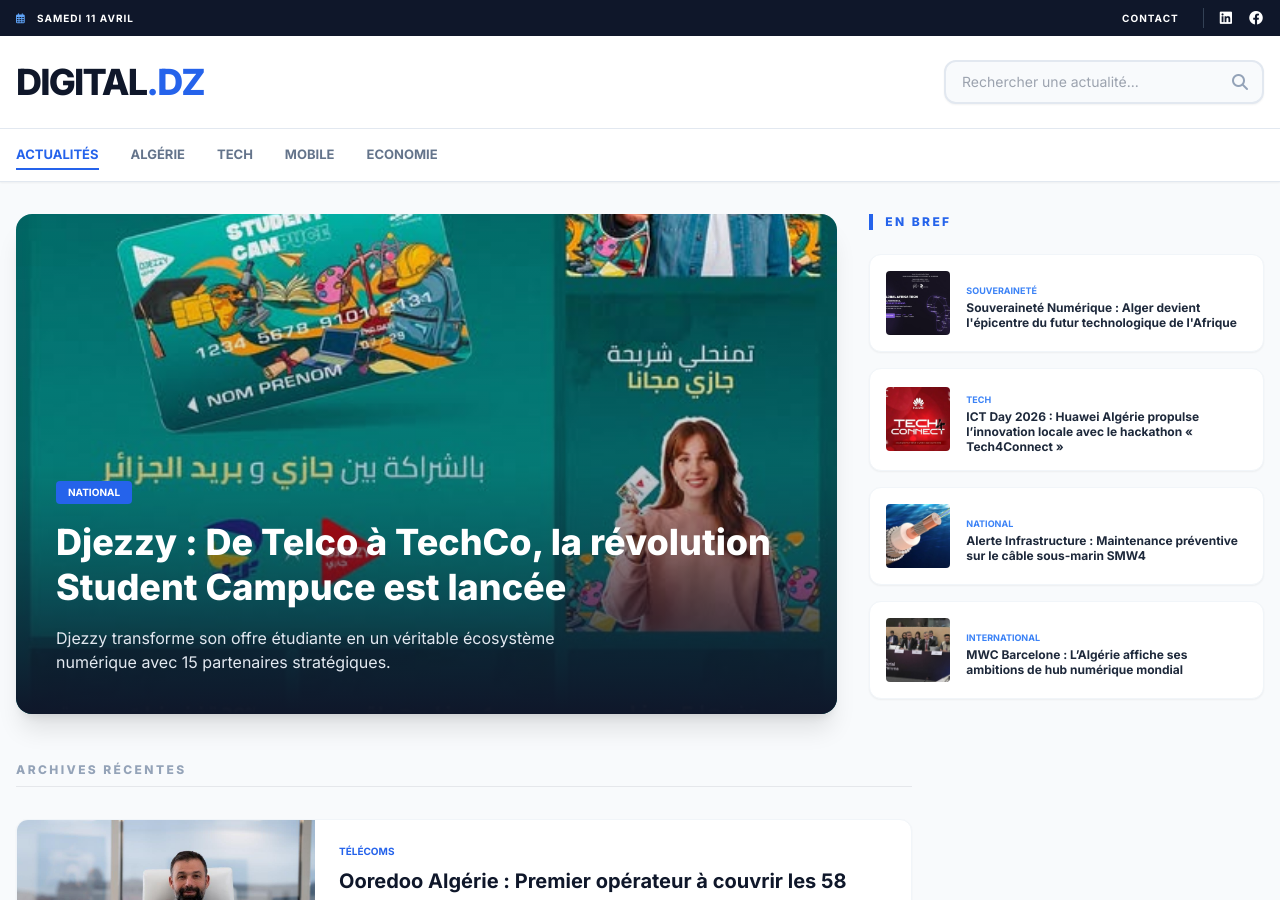
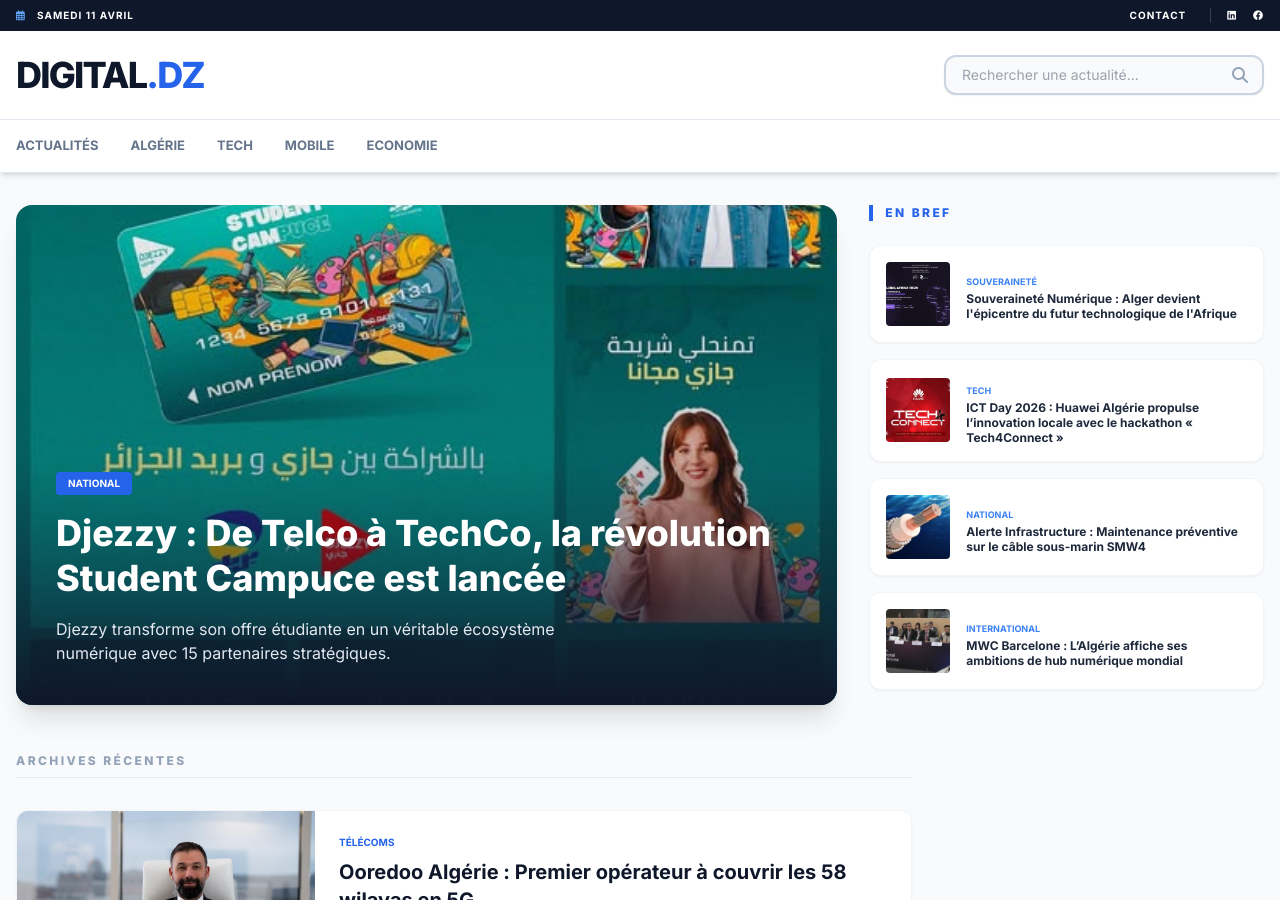
Before and after one commit to bastaps/Basta-InfosTech, a Jekyll site: the page built from index.html, in a window 1280 px wide and 900 px high. Built offline with Jekyll 4.4.1, drawn with Linux system fonts in a browser that asks for light colours; nearby versions of some CDN libraries.

Commit message:
Update default.html

```diff
--- a/_layouts/default.html
+++ b/_layouts/default.html
@@ -22,8 +22,8 @@
             <div class="flex items-center space-x-6">
                 <a href="mailto:contact@basta-infostech.dz" class="hover:text-blue-400">Contact</a>
                 <div class="flex space-x-4 border-l border-slate-700 pl-4">
-                    <a href="https://linkedin.com/company/votre-page" target="_blank" class="hover:text-blue-400"><i class="fab fa-linkedin text-sm"></i></a>
-                    <a href="https://facebook.com/votre-page" target="_blank" class="hover:text-blue-600"><i class="fab fa-facebook text-sm"></i></a>
+                    <a href="https://linkedin.com" target="_blank" class="hover:text-blue-400"><i class="fab fa-linkedin"></i></a>
+                    <a href="https://facebook.com" target="_blank" class="hover:text-blue-600"><i class="fab fa-facebook"></i></a>
                 </div>
             </div>
         </div>
@@ -35,20 +35,21 @@
             <a href="{{ site.baseurl }}/" class="text-4xl font-black tracking-tighter text-slate-900 mb-4 md:mb-0">
                 DIGITAL<span class="text-blue-600">.DZ</span>
             </a>
+            <!-- Recherche VISIBLE -->
             <div class="relative w-full md:w-80">
                 <input type="text" id="searchInput" onkeyup="searchArticles()" placeholder="Rechercher une actualité..."
-                class="w-full bg-slate-50 border-2 border-slate-200 rounded-xl px-4 py-2.5 text-sm focus:border-blue-500 focus:ring-0 outline-none transition-all shadow-sm">
-                <i class="fas fa-search absolute right-4 top-3.5 text-slate-400"></i>
+                class="w-full bg-slate-50 border-2 border-slate-300 rounded-xl px-4 py-2 text-sm focus:border-blue-500 outline-none shadow-sm text-slate-900">
+                <i class="fas fa-search absolute right-4 top-3 text-slate-400"></i>
             </div>
         </div>
     </header>
 
     <!-- Menu Rubriques -->
-    <nav class="sticky top-0 bg-white/95 backdrop-blur-sm shadow-sm z-50 border-b border-slate-200">
+    <nav class="sticky top-0 bg-white/95 backdrop-blur-sm shadow-md z-50 border-b border-slate-200">
         <div class="container mx-auto px-4 overflow-x-auto">
             <div class="flex space-x-8 py-4 whitespace-nowrap">
-                <a href="{{ site.baseurl }}/" class="nav-link active">Actualités</a>
-                <button onclick="filterByCat('Algérie')" class="nav-link">Algérie</button>
+                <a href="{{ site.baseurl }}/" class="nav-link">Actualités</a>
+                <button onclick="filterByCat('National')" class="nav-link">Algérie</button>
                 <button onclick="filterByCat('Tech')" class="nav-link">Tech</button>
                 <button onclick="filterByCat('Mobile')" class="nav-link">Mobile</button>
                 <button onclick="filterByCat('Economie')" class="nav-link">Economie</button>
```
Also changed, not shown: other parts of _layouts/default.html (+6 -6 lines).
